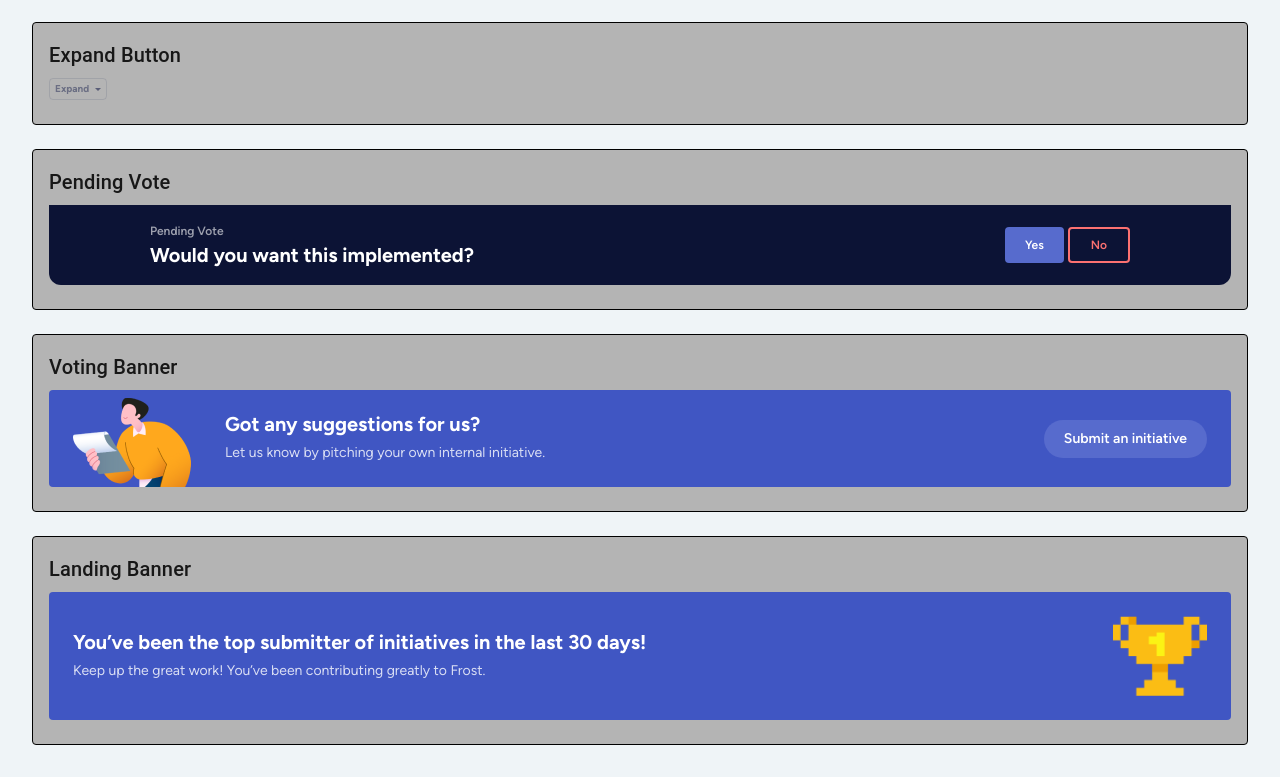
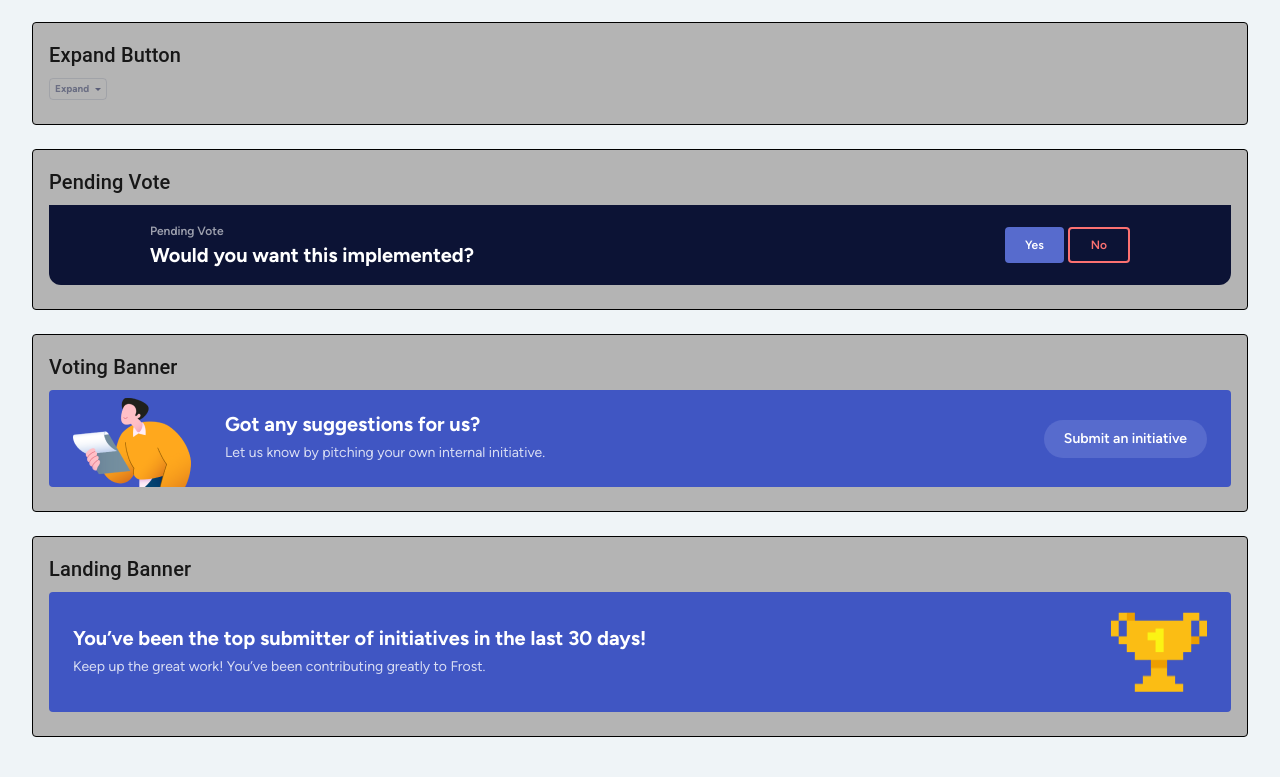
Before and after one commit to frost-jm/frost-initiatives, a React (Vite) app in the folder ui/: page /components-library in a window 1280 px wide. Shown: the part 3363-4140 px from the top of the page. Built offline with nearby package versions, Linux system fonts and the light colour scheme.

Commit message:
added width to asset

```diff
--- a/ui/src/sections/Banners/LandingBanner.tsx
+++ b/ui/src/sections/Banners/LandingBanner.tsx
@@ -13,7 +13,7 @@ const LandingBannerr = () => {
 			sx={{
 				width: '100%',
 				backgroundColor: '#4056C3',
-				padding: '24px ',
+				padding: '20px 24px',
 				borderRadius: '4px',
 				display: 'flex',
 				justifyContent: 'space-between',
@@ -40,6 +40,7 @@ const LandingBannerr = () => {
 				className='banner-asset'
 				style={{
 					height: '80px',
+					width: '96px',
 				}}
 			/>
 		</Box>
```
